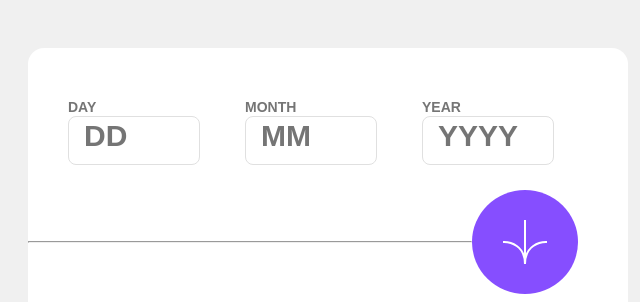
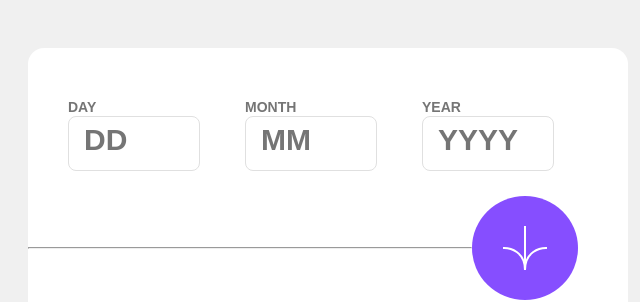
Before and after one commit to jenna-lab/AGE-Calculator, a plain HTML site: page index.html in a window 1280 px wide. Shown: the top 302 px of the page, 312-952 px from the left. Drawn offline with Linux system fonts and the light colour scheme.

Commit message:
add script.js

```diff
--- a/script.js
+++ b/script.js
@@ -46,7 +46,10 @@ document.addEventListener('DOMContentLoaded', function() {
           dayInput.nextElementSibling.textContent = "Invalid day";
 
           //month validity
-      } else if (inputMonth < 1 || inputMonth > 12) {
+      }
+
+
+      else if (inputMonth < 1 || inputMonth > 12) {
           monthInput.nextElementSibling.textContent = "Invalid month";
 
           //year validity
--- a/style.css
+++ b/style.css
@@ -48,7 +48,8 @@ input{
     display: flex;
     justify-content: center;
     align-items: center;
-    font-size: 15px;
+    font-size: 20px;
+    font-weight: 700;
 }
 
 input::placeholder{
```
Also changed, not shown: index.html (+1 -1 lines).
